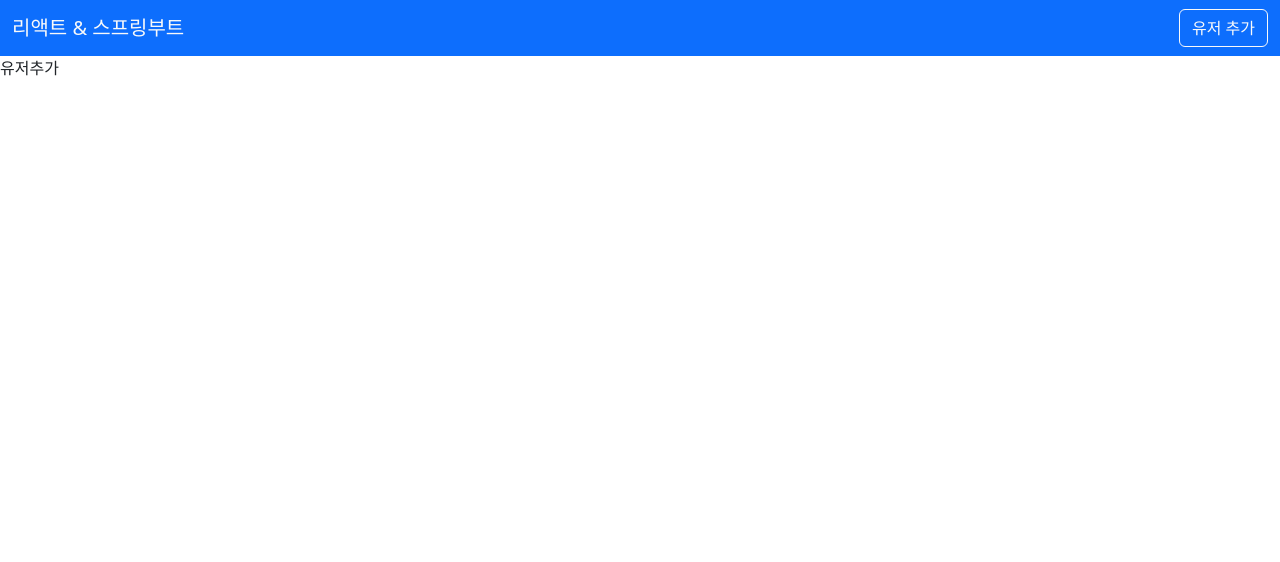
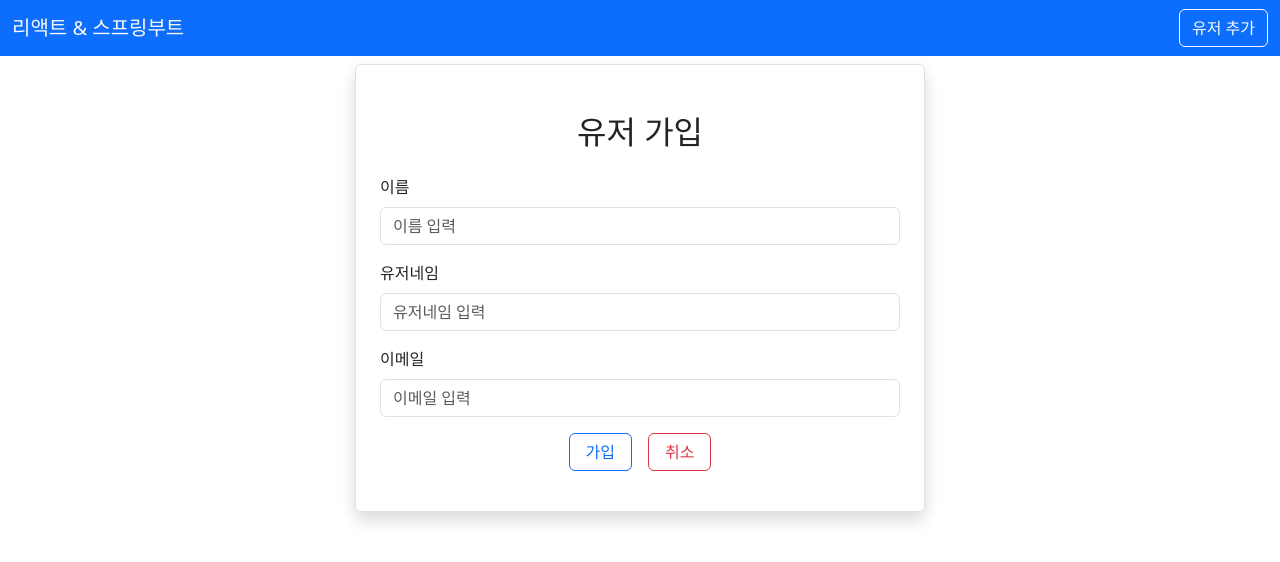
Before and after one commit to KaengEE/fullstack-frontend, a React (Vite) app: page /adduser in a window 1280 px wide. Shown: the top 562 px of the page. Built offline with nearby package versions, Linux system fonts and the light colour scheme.

Commit message:
회원가입 페이지

```diff
--- a/src/Pages/AddUser.jsx
+++ b/src/Pages/AddUser.jsx
@@ -1,5 +1,68 @@
+import { Link } from "react-router-dom";
+
 function AddUser() {
-  return <div>유저추가</div>;
+  return (
+    <div className="container">
+      <div className="row">
+        <div className="col-md-6 offset-md-3 border rounded p-4 mt-2 shadow">
+          <h2 className="text-center m-4">유저 가입</h2>
+          {/* 입력폼 */}
+          <div className="mb-3">
+            <label htmlFor="name" className="form-label">
+              이름
+            </label>
+            <input
+              type="text"
+              id="name"
+              className="form-control mb-3"
+              placeholder="이름 입력"
+              name="name"
+            />
+            <div className="mb-3">
+              <label htmlFor="username" className="form-label">
+                유저네임
+              </label>
+              <input
+                type="text"
+                id="username"
+                className="form-control"
+                placeholder="유저네임 입력"
+                name="username"
+              />
+            </div>
+            <div className="mb-3">
+              <label htmlFor="email" className="form-label">
+                이메일
+              </label>
+              <input
+                type="email"
+                id="email"
+                className="form-control"
+                placeholder="이메일 입력"
+                name="email"
+              />
+            </div>
+            {/* 버튼 */}
+            <div className="mb-3 text-center">
+              <button
+                type="submit"
+                className="btn btn-outline-primary px-3 mx-2"
+              >
+                가입
+              </button>
+              <Link
+                to="/"
+                type="submit"
+                className="btn btn-outline-danger px-3 mx-2"
+              >
+                취소
+              </Link>
+            </div>
+          </div>
+        </div>
+      </div>
+    </div>
+  );
 }
 
 export default AddUser;
```
